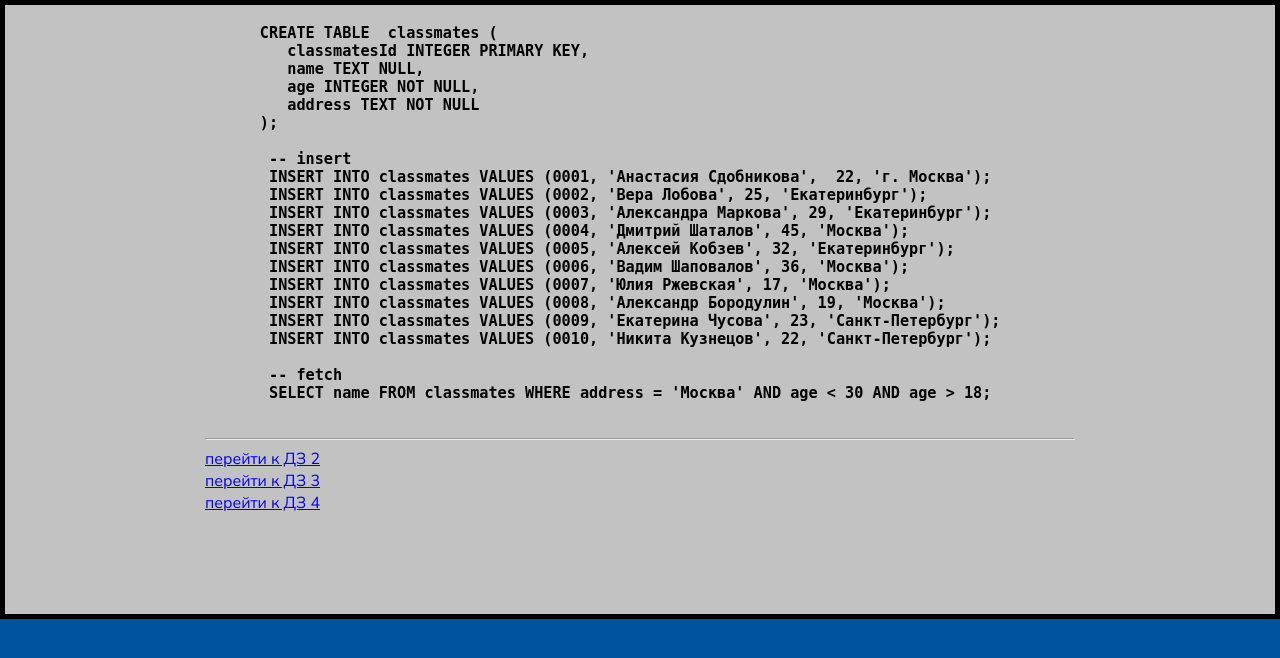
After one commit to iRezograf/web_projects, a PHP site: page /test-site/mysql.html in a window 1280 px wide. The commit adds this page. Shown: the top 658 px of the page. Run offline with PHP 8.4, Linux system fonts and the light colour scheme.

Commit message:
add hw4.html, summary.php my.sql mysql.html

```diff
--- a/styles/style.css
+++ b/styles/style.css
@@ -21,6 +21,13 @@ h2 {
   /* font: 20px Nunito; */
   /* font-family: 'Nunito', sans-serif; */
   font-family: 'Nunito Sans', sans-serif;
+}
+
+.buttontask4 {
+  margin: 0,0,0,0;
+  /* font: 20px Nunito; */
+  /* font-family: 'Nunito', sans-serif; */
+  font-family: 20px 'Nunito Sans', sans-serif;
 }
 
 body {
--- a/test-site/hw4.html
+++ b/test-site/hw4.html
@@ -45,12 +45,12 @@
     </ol>
     <p><strong>решения</strong>:</p>
     <!-- <button id="buttontask3" type="button">Решение первой задачи</button><br> -->
-    <form id="buttontask3" action="http://localhost/web_projects/test-site/resume.php" target="_blank">
+    <form id="buttontask3" action="summary.php" target="_blank">
         <button>Решение первой задачи</button>
     </form>
     <p><strong>комментии к решению первой задачи</strong>:</p>
-    <p>"песочницей" не пользовался: установил на компе XAMPP 8.1.12-0.  <br>Кроме того  установил Brew и затем PHP, но PHP для Venture Depricated. Похоже Apple переориентировался на Perl. Или я что-то еще не понял. <br> "Нативный" Apachi не "поднял", потому что долго разбираться со структурой каталогов и конфиг файлом. Это сильно за рамками ДЗ</p>
-    <form id="buttontask4" action="http://localhost/web_projects/test-site/classmates.php" target="_blank">
+    <p>Файл назвал не <kbd>index.php</kbd>, а <kbd>summury.php</kbd> <br>"Песочницей" не пользовался: установил на компе XAMPP 8.1.12-0.  <br>Кроме того  установил Brew и затем PHP, но PHP для Venture Depricated. Похоже Apple переориентировался на Perl. Или я что-то еще не понял. <br> "Нативный" Apachi не "поднял", потому что долго разбираться со структурой каталогов и конфиг файлом. Это сильно за рамками ДЗ</p>
+    <form id="buttontask4" action="mysql.html" target="_blank">
         <button>Решение второй задачи</button>
     </form>
     <!-- <a href="task1.php">Решение первой задачи</a>
--- /dev/null
+++ b/test-site/mysql.html
@@ -0,0 +1,50 @@
+<!DOCTYPE html>
+<html lang="en">
+<head>
+   <meta charset="UTF-8">
+   <meta http-equiv="X-UA-Compatible" content="IE=edge">
+   <meta name="viewport" content="width=device-width, initial-scale=1.0">
+   <!-- Инсталляция фонтов -->
+   <link rel="preconnect" href="https://fonts.googleapis.com"><link rel="preconnect" href="https://fonts.gstatic.com" crossorigin><link href="https://fonts.googleapis.com/css2?family=Nunito&family=Nunito+Sans&family=Russo+One&display=swap" rel="stylesheet">
+   <style>
+      @import url('https://fonts.googleapis.com/css2?family=Nunito&family=Nunito+Sans&family=Russo+One&display=swap');
+   </style>
+
+   <title>My.SQL</title>
+   <link href="../styles/style.css" rel="stylesheet">
+</head>
+<body>
+   <h3>
+      <pre>
+      CREATE TABLE  classmates (
+         classmatesId INTEGER PRIMARY KEY,
+         name TEXT NULL,
+         age INTEGER NOT NULL,
+         address TEXT NOT NULL
+      );
+
+       -- insert
+       INSERT INTO classmates VALUES (0001, 'Анастасия Сдобникова',  22, 'г. Москва');
+       INSERT INTO classmates VALUES (0002, 'Вера Лобова', 25, 'Екатеринбург');
+       INSERT INTO classmates VALUES (0003, 'Александра Маркова', 29, 'Екатеринбург');
+       INSERT INTO classmates VALUES (0004, 'Дмитрий Шаталов', 45, 'Москва');
+       INSERT INTO classmates VALUES (0005, 'Алексей Кобзев', 32, 'Екатеринбург');
+       INSERT INTO classmates VALUES (0006, 'Вадим Шаповалов', 36, 'Москва');
+       INSERT INTO classmates VALUES (0007, 'Юлия Ржевская', 17, 'Москва');
+       INSERT INTO classmates VALUES (0008, 'Александр Бородулин', 19, 'Москва');
+       INSERT INTO classmates VALUES (0009, 'Екатерина Чусова', 23, 'Санкт-Петербург');
+       INSERT INTO classmates VALUES (0010, 'Никита Кузнецов', 22, 'Санкт-Петербург');
+
+       -- fetch
+       SELECT name FROM classmates WHERE address = 'Москва' AND age < 30 AND age > 18;
+      </pre>
+   </h3>
+   <hr>
+   <a href="hw2.html">перейти к ДЗ 2</a>
+   <br>
+   <a href="hw3.html">перейти к ДЗ 3</a>
+   <br>
+   <a href="hw4.html">перейти к ДЗ 4</a>
+</body>
+
+</html>
```
Also changed, not shown: test-site/my.sql (added, +21 -0 lines), test-site/summury.php (renamed from test-site/resume.php, +20 -21 lines).
